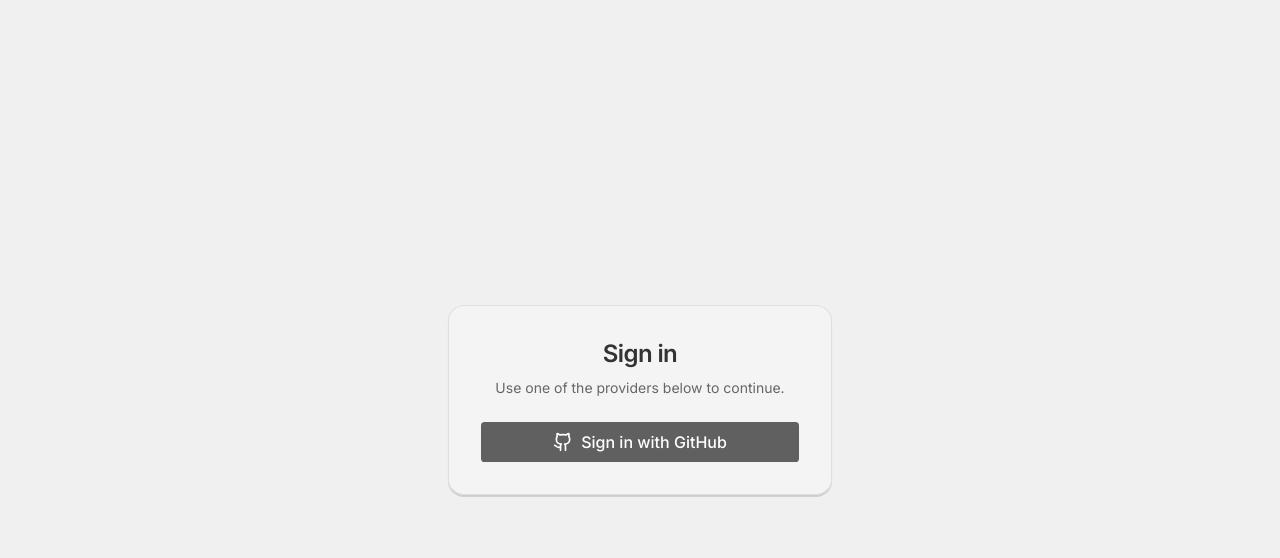
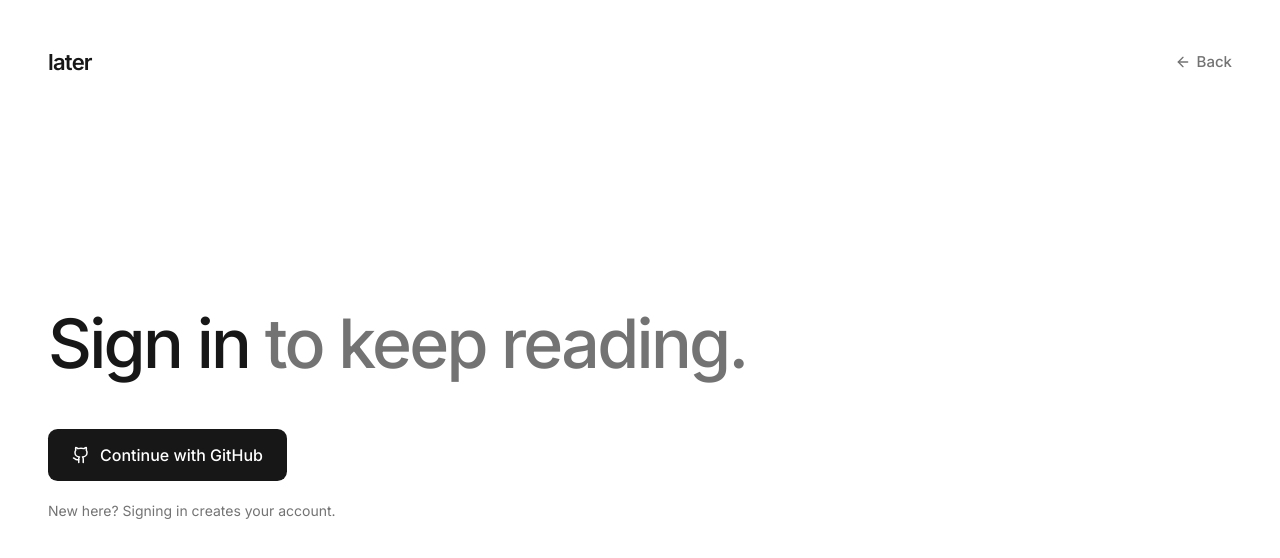
Before and after one commit to terror/later, a React (Vite) app in the folder apps/web/: page /sign-in in a window 1280 px wide. Shown: the top 558 px of the page. Built offline with nearby package versions, Linux system fonts and the light colour scheme; no server answers.

Commit message:
Redesign sign-in page (#31)

```diff
--- a/apps/web/src/pages/sign-in.tsx
+++ b/apps/web/src/pages/sign-in.tsx
@@ -1,10 +1,8 @@
-import { Button } from '@/components/ui/button';
 import { useAuth } from '@/hooks/use-auth';
 import { getLoginUrl } from '@/lib/api';
-import { motion } from 'framer-motion';
-import { Github } from 'lucide-react';
+import { ArrowLeft, Github } from 'lucide-react';
 import { useEffect } from 'react';
-import { useNavigate } from 'react-router-dom';
+import { Link, useNavigate } from 'react-router-dom';
 
 export default function SignInPage() {
   const { user, loading } = useAuth();
@@ -17,35 +15,43 @@ export default function SignInPage() {
     }
   }, [user, loading, navigate]);
 
-  const handleSignIn = () => {
-    window.location.href = getLoginUrl();
-  };
-
   if (loading) {
     return null;
   }
 
   return (
-    <div className='bg-background text-foreground flex min-h-screen items-center justify-center px-4'>
-      <motion.div
-        className='border-border/60 bg-card/80 w-full max-w-sm rounded-2xl border p-8 text-center shadow-sm backdrop-blur-sm'
-        initial={{ opacity: 0, y: 20, scale: 0.96 }}
-        animate={{ opacity: 1, y: 0, scale: 1 }}
-        transition={{ duration: 0.4, ease: [0.16, 1, 0.3, 1] }}
-      >
-        <h1 className='text-2xl font-semibold tracking-tight'>Sign in</h1>
-        <p className='text-muted-foreground mt-2 text-sm'>
-          Use one of the providers below to continue.
+    <div className='flex min-h-screen flex-col bg-white px-6 pt-10 pb-14 text-neutral-900 antialiased sm:px-12'>
+      <header className='flex items-center justify-between gap-4'>
+        <Link
+          to='/'
+          className='text-[22px] leading-none font-semibold tracking-[-0.035em]'
+        >
+          later
+        </Link>
+        <Link
+          to='/'
+          className='flex h-11 items-center gap-1.5 text-[15px] font-medium text-neutral-500'
+        >
+          <ArrowLeft className='size-4' aria-hidden />
+          Back
+        </Link>
+      </header>
+      <main className='flex flex-1 flex-col items-start justify-center py-24'>
+        <h1 className='text-4xl leading-[1.08] font-medium tracking-[-0.04em] sm:text-6xl lg:text-[68px]'>
+          Sign in
+          <span className='text-neutral-500'> to keep reading.</span>
+        </h1>
+        <a
+          href={getLoginUrl()}
+          className='mt-12 flex h-13 items-center gap-2.5 rounded-xl bg-neutral-900 px-6 text-base font-medium text-white'
+        >
+          <Github className='size-[18px]' aria-hidden />
+          Continue with GitHub
+        </a>
+        <p className='mt-5 text-sm text-neutral-500'>
+          New here? Signing in creates your account.
         </p>
-        <Button
-          size='lg'
-          className='mt-6 w-full cursor-pointer justify-center px-8 text-base'
-          onClick={handleSignIn}
-        >
-          <Github className='size-5' aria-hidden />
-          Sign in with GitHub
-        </Button>
-      </motion.div>
+      </main>
     </div>
   );
 }
```
